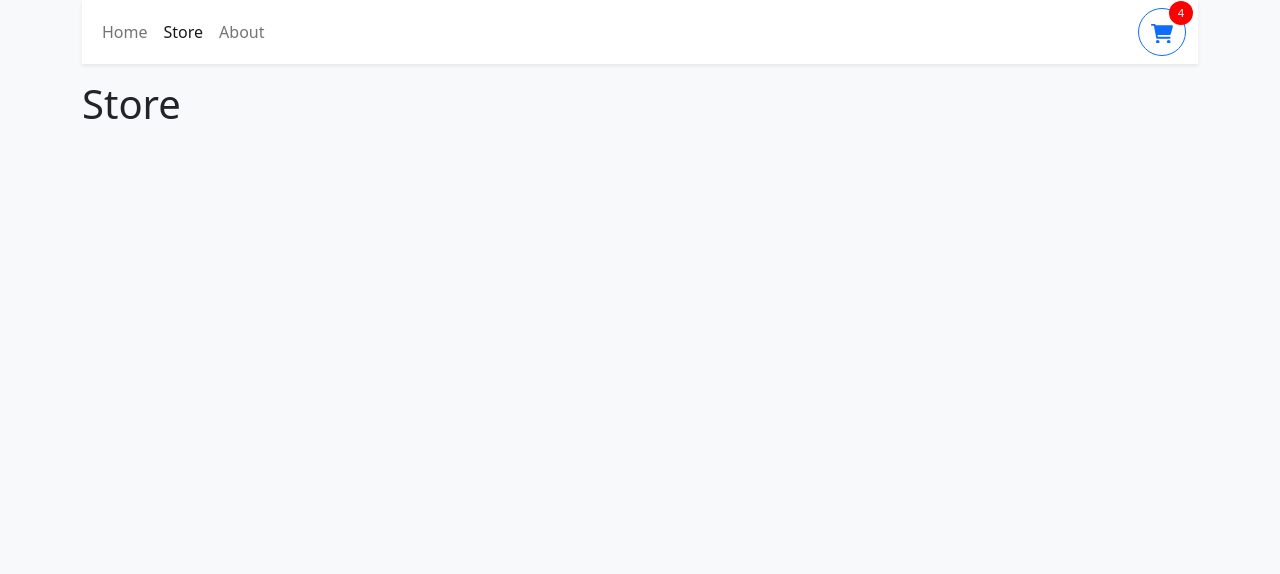
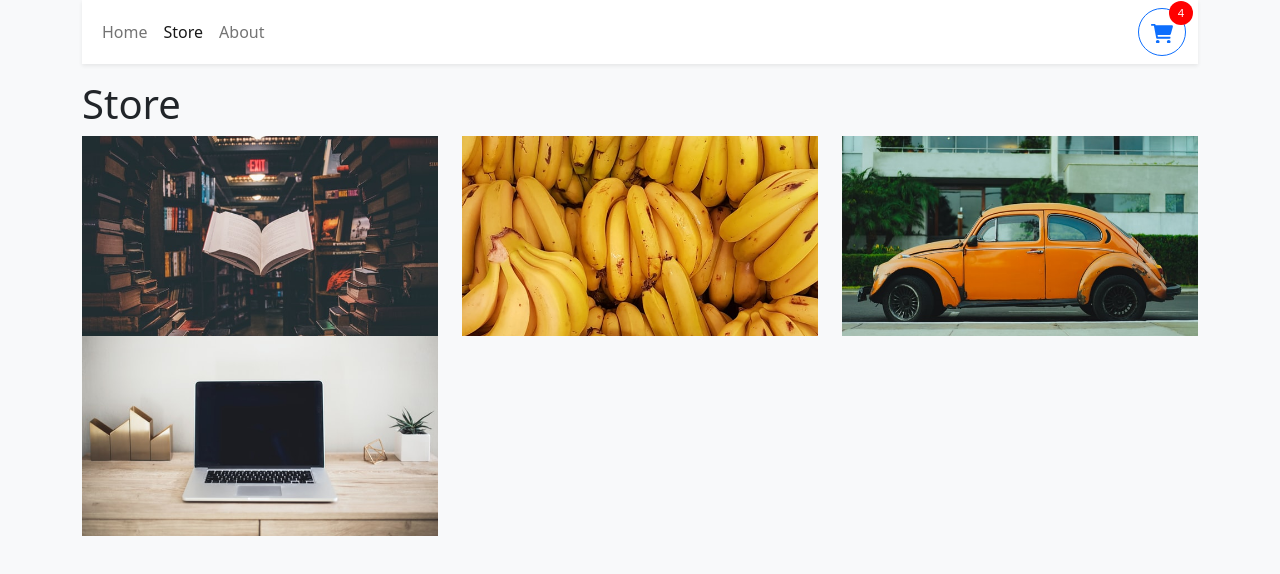
Before and after one commit to Domains18/typescript-shop, a React (Vite) app: page /store in a window 1280 px wide. Shown: the top 574 px of the page. Built offline with nearby package versions, Linux system fonts and the light colour scheme.

Commit message:
tsx structure

```diff
--- /dev/null
+++ b/src/Components/StoreItem.tsx
@@ -0,0 +1,14 @@
+type StoreItemProps = {
+    id: number;
+    name: string;
+    price: number;
+    imageUrl: string;
+}
+import React from 'react';
+import { Card } from 'react-bootstrap';
+
+export function StoreItem({id, name, price, imageUrl} : StoreItemProps ) : JSX.Element {
+    return (
+    <Card.Img variant="top" src={imageUrl} height="200px" style={{ objectFit: "cover" }} />
+    )
+}
--- /dev/null
+++ b/src/Data/Index.json
@@ -0,0 +1,30 @@
+[
+    {
+        "id": 1,
+        "name": "Premium tears",
+        "price": 100,
+        "description": "Premium tears",
+        "imageUrl": "/public/images/book.jpg"
+    },
+    {
+        "id": 2,
+        "name": "Banana",
+        "price": 78,
+        "description": "Banana",
+        "imageUrl": "/public/images/banana.jpg"
+    },
+    {
+        "id": 3,
+        "name": "car",
+        "price": 400,
+        "description": "car",
+        "imageUrl": "/public/images/car.jpg"
+    },
+    {
+        "id": 4,
+        "name": "computer ",
+        "price": 500,
+        "description": "computer",
+        "imageUrl": "/public/images/computer.jpg"
+    }
+]
--- a/src/Pages/Store.tsx
+++ b/src/Pages/Store.tsx
@@ -1,5 +1,23 @@
-export function Store (){
+import React from 'react';
+import storeData from '../Data/index.json';
+import { Col, Row } from 'react-bootstrap';
+import { StoreItem } from '../Components/StoreItem';
+export function Store() {
     return (
-        <h1>Store</h1>
+        <>
+            <h1>Store</h1>
+            <Row>
+                {storeData.map((item) => (
+                    <Col md={4} key={item.id}>
+                        <StoreItem
+                            id={item.id}
+                            name={item.name}
+                            price={item.price}
+                            imageUrl={item.imageUrl}
+                        />
+                    </Col>
+                ))}
+            </Row>
+        </>
     )
 }
```
